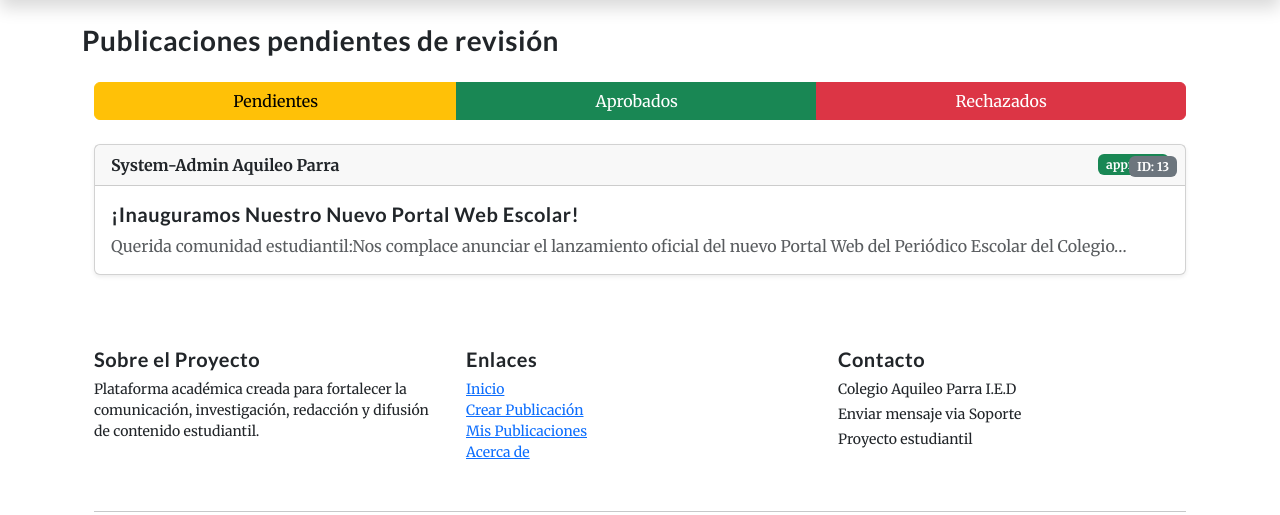
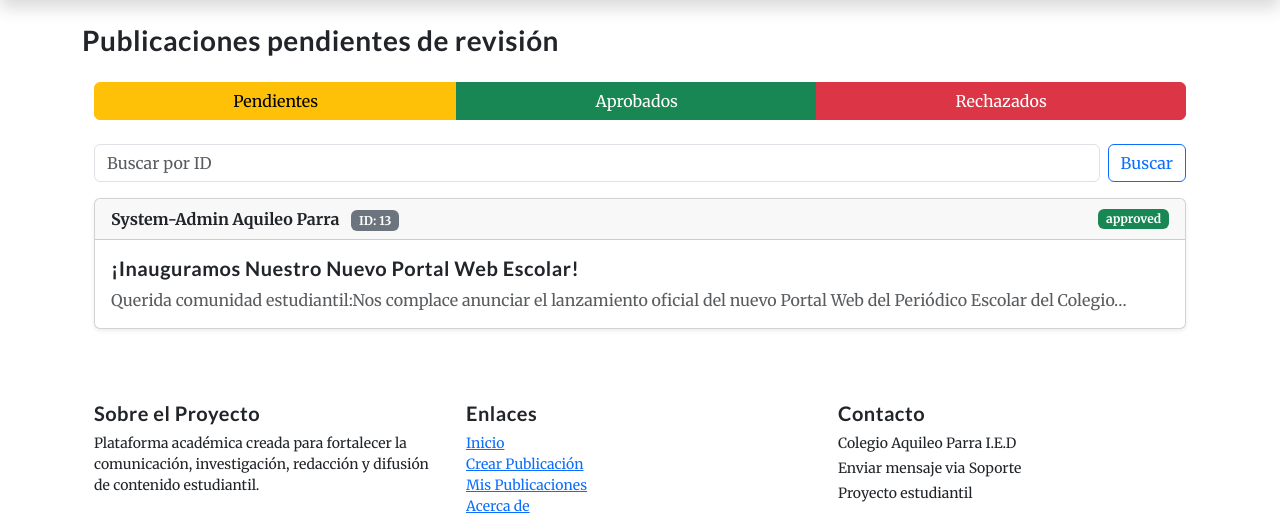
Before and after one commit to oscarquiroga/PostingCollage-AquileoParra, a Django app: page /publicaciones/revisiones/ in a window 1280 px wide. Shown: the part 56-571 px from the top of the page. Run offline with Django 5.2, Linux system fonts and the light colour scheme; a user stored in the database is signed in; data comes from the database, SQL or seed files in the repository; parts of the project's set-up code (start-up, migrations or seed data) failed here and were passed over; some libraries are stand-ins or nearby versions.

Commit message:
UX: Mover ID junto al autor y añadir buscador por ID en checkposts

```diff
--- a/ValidatePosts/templates/checkposts.html
+++ b/ValidatePosts/templates/checkposts.html
@@ -26,6 +26,13 @@
 
     </div>
 
+    <!-- Search by Post ID -->
+    <form method="get" class="d-flex mb-3" role="search">
+        <input type="text" name="post_id" class="form-control me-2" placeholder="Buscar por ID" value="{{ request.GET.post_id }}">
+        {% if estado %}<input type="hidden" name="estado" value="{{ estado }}">{% endif %}
+        <button class="btn btn-outline-primary">Buscar</button>
+    </form>
+
 
     <div class="row g-4">
 
@@ -33,15 +40,14 @@
                 <div class="col-12">
             <a href="{% url 'review' post.id %}" class="text-decoration-none text-dark">
 
-                <div class="card shadow-sm hover-shadow position-relative" style="transition: 0.2s;">
-
-                    <div class="position-absolute top-0 end-0 m-2">
-                        <span class="badge bg-secondary">ID: {{ post.id }}</span>
-                    </div>
+                <div class="card shadow-sm hover-shadow" style="transition: 0.2s;">
 
                     <!-- Header -->
                     <div class="card-header d-flex justify-content-between align-items-center">
-                        <span class="fw-bold">{{ post.user.username }}</span>
+                        <span class="fw-bold">
+                            {{ post.user.username }}
+                            <span class="badge bg-secondary ms-2">ID: {{ post.id }}</span>
+                        </span>
 
                         <span class="
                             badge
```
